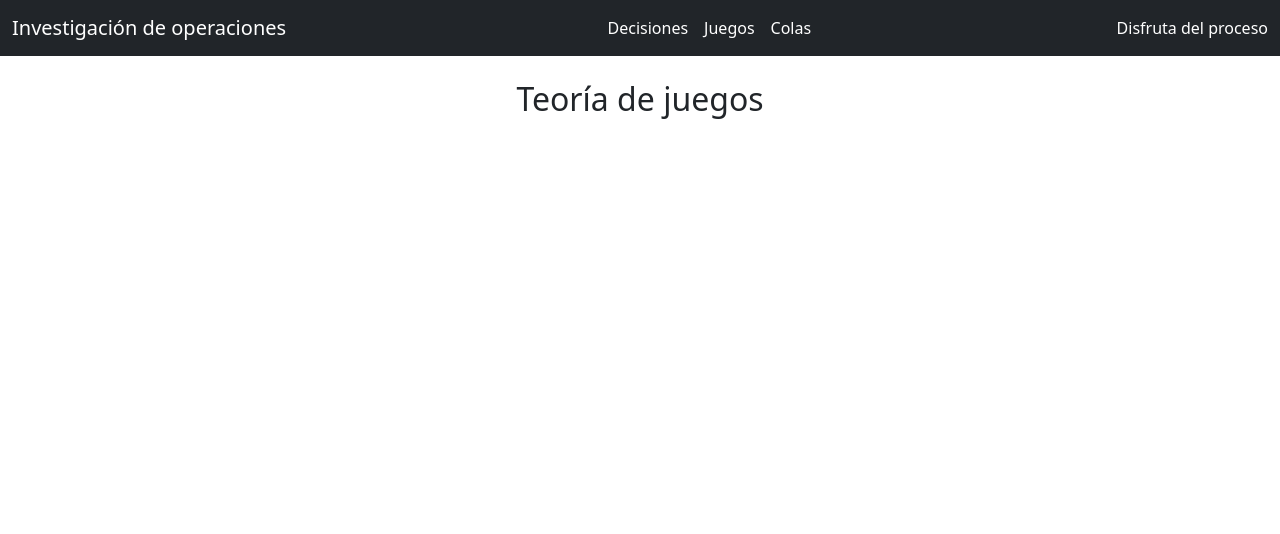
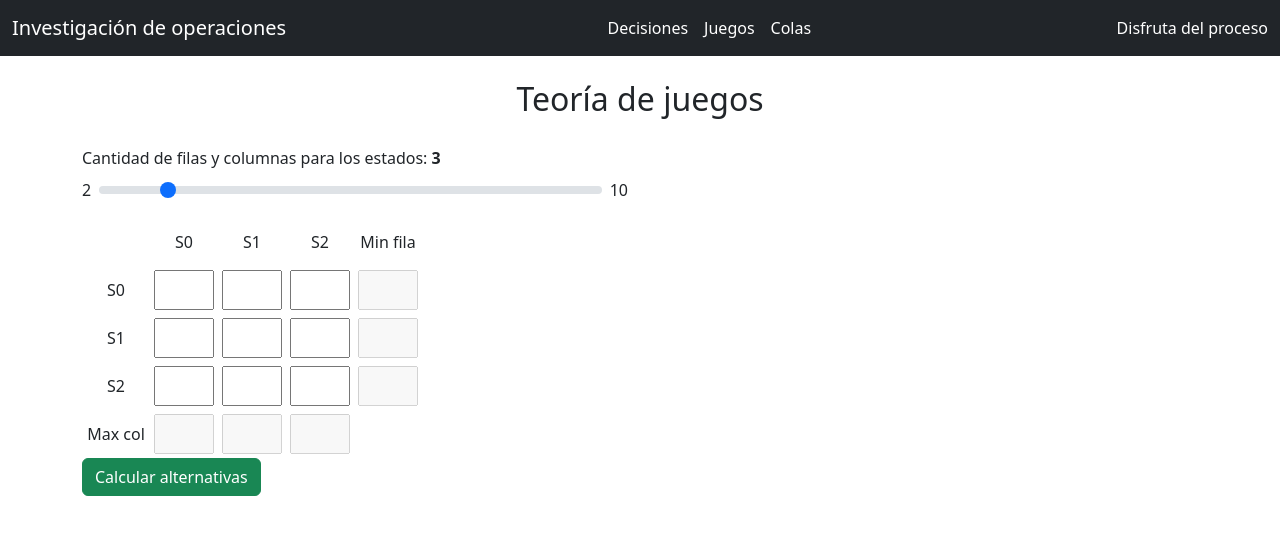
Before and after one commit to JDMosqueraProgramador/Investigaci-n-de-operaciones, a plain HTML site: page www/games.html in a window 1280 px wide. Drawn offline with nearby package versions, Linux system fonts and the light colour scheme.

Commit message:
Cambios:
- Entrada de datos y selección de máximos y mínimos.

```diff
--- a/www/games.html
+++ b/www/games.html
@@ -40,10 +40,30 @@
 
     <h2 class="mb-1 p-4 d-flex justify-content-center">Teoría de juegos</h2>
 
+    <div class="container">
+        <div class="row">
+            <div class="col-6">
+                <div class="mb-3">
+                    <label class="form-label" for="matrix-shape">Cantidad de filas y columnas para los estados: <span class="fw-bold" id="label-shape">3</span></label>
+                    <div class="d-flex">
+                        <span class="me-2">2</span>
+                        <input value="3" max="10" type="range" min="2" class="form-range" id="matrix-shape">
+                        <span class="ms-2">10</span>
+                    </div>
+                </div>
+                <div id="matrix"></div>
+                <button class="btn btn-success" id="calculate">Calcular alternativas</button>
+            </div>
+        </div>
+    </div>
+
+
 
     <script src="https://cdn.jsdelivr.net/npm/bootstrap@5.2.1/dist/js/bootstrap.bundle.min.js"
     integrity="sha384-u1OknCvxWvY5kfmNBILK2hRnQC3Pr17a+RTT6rIHI7NnikvbZlHgTPOOmMi466C8"
     crossorigin="anonymous"></script>
+
+    <script src="./js/games.js"></script>
 </body>
 
 </html>
--- /dev/null
+++ b/www/js/games.js
@@ -0,0 +1,146 @@
+document.addEventListener("DOMContentLoaded", () => {
+
+    const shapeInput = document.querySelector("#matrix-shape");
+    const shapeLabel = document.querySelector("#label-shape");
+    const matrix = document.querySelector("#matrix");
+    const button = document.querySelector("#calculate");
+    let shape = parseInt(shapeInput.value);
+
+    createTable(shape, matrix);
+    shapeInput.addEventListener("input", () => {
+        shapeLabel.innerHTML = shapeInput.value;
+        shape = parseInt(shapeInput.value);
+        createTable(shapeInput.value, matrix);
+    });
+
+    button.addEventListener("click", (e) => {
+        let inputs = matrix.querySelectorAll("input:not([readonly])");
+        let minAndMax = matrix.querySelectorAll("input[readonly]");
+        let newInputs = [];
+        let maxCol = [];
+        let minRow = [];
+        let pos = 0;
+
+        for (let i = 0; i < shape; i++) newInputs.push([]);
+
+        inputs.forEach((input, i) => {
+            if (i % shape == 0 && i > 0) pos++;
+            newInputs[pos].push(input);
+        });
+
+        for (let i = 0; i < shape; i++) {
+            minRow.push(getMinFromRow(i, shape, newInputs));
+            maxCol.push(getMaxFromColumn(i, shape, newInputs));
+            minAndMax[i].value = minRow[i];
+            minAndMax[i + shape].value = maxCol[i];
+        }
+    });
+});
+
+const getMaxFromColumn = (col, number, inputs) => {
+    let max = inputs[0][col].value;
+    for (let i = 0; i < number; i++) {
+        if (inputs[i][col].value > max) max = inputs[i][col].value;
+    }
+
+    return max;
+}
+
+const getMinFromRow = (row, number, inputs) => {
+    let min = inputs[row][0].value;
+    for (let i = 0; i < number; i++) {
+        if (inputs[row][0].value < min) min = inputs[row][0].value;
+    }
+
+    return min;
+}
+
+const setItemStyle = (div) => {
+    div.style.width = "60px";
+    div.style.height = "40px";
+    div.style.textAlign = "center";
+    div.classList.add("m-1");
+    div.classList.add("d-flex");
+    div.classList.add("justify-content-center");
+    div.classList.add("align-items-center");
+}
+
+const createInput = (name, readonly = false) => {
+    let input = document.createElement("input");
+    input.type = "number";
+    input.name = name;
+    input.readOnly = readonly;
+    input.disabled = readonly;
+    setItemStyle(input);
+    return input;
+}
+
+const createStateIndicator = (name) => {
+    let div = document.createElement("div");
+    div.innerHTML = name;
+    setItemStyle(div);
+
+    return div;
+}
+
+const createRow = () => {
+    let row = document.createElement("div");
+    row.classList.add("d-flex");
+    return row;
+
+}
+
+const createTable = (number, matrix) => {
+
+    matrix.innerHTML = "";
+
+    matrix.appendChild(createRowTop(number));
+    createInputs(number).forEach(row => {
+        matrix.append(row);
+    });
+
+    matrix.appendChild(createRowBottom(number));
+
+}
+
+const createInputs = (number) => {
+    const matrix = [];
+
+    for (let i = 0; i < number; i++) {
+        const row = createRow();
+        row.appendChild(createStateIndicator("S" + i));
+
+        for (let j = 0; j < number; j++) {
+            row.appendChild(createInput(`mi-${i}-${j}`));
+        }
+
+        row.appendChild(createInput("col-" + i, true));
+        matrix.push(row);
+    }
+
+    return matrix;
+}
+
+const createRowTop = (number) => {
+    const topRow = createRow();
+    topRow.appendChild(createStateIndicator(""));
+
+    for (let i = 0; i < number; i++) {
+        topRow.appendChild(createStateIndicator("S" + i))
+    }
+
+    topRow.appendChild(createStateIndicator("Min fila"));
+
+    return topRow;
+}
+
+const createRowBottom = (number) => {
+    const bottomRow = createRow();
+    bottomRow.appendChild(createStateIndicator("Max col"));
+
+    for (let i = 0; i < number; i++) {
+        bottomRow.appendChild(createInput("row-" + i, true));
+    }
+
+    return bottomRow;
+}
--- a/www/js/index.js
+++ b/www/js/index.js
@@ -107,7 +107,7 @@ document.addEventListener("DOMContentLoaded", (e) => {
 
 })
 
-const createElement = (element) => document.createElement(element);
+export const createElement = (element) => document.createElement(element);
 const addNode = (element, node) => element.appendChild(node);
 
 const addTrWithData = (dataOne, dataTwo) => {
```
Also changed, not shown: 1 other file.
